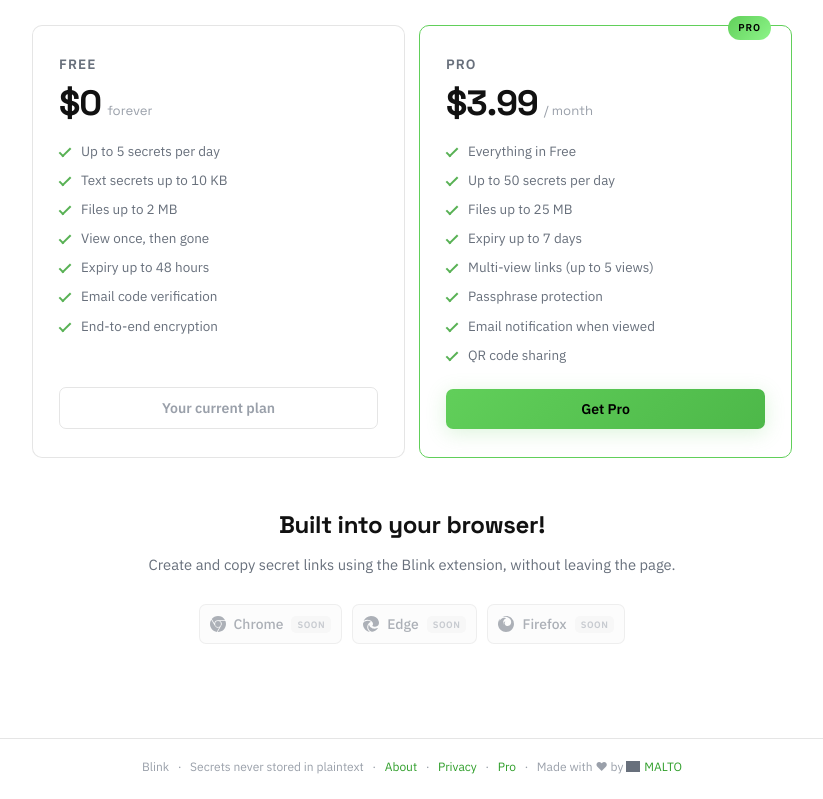
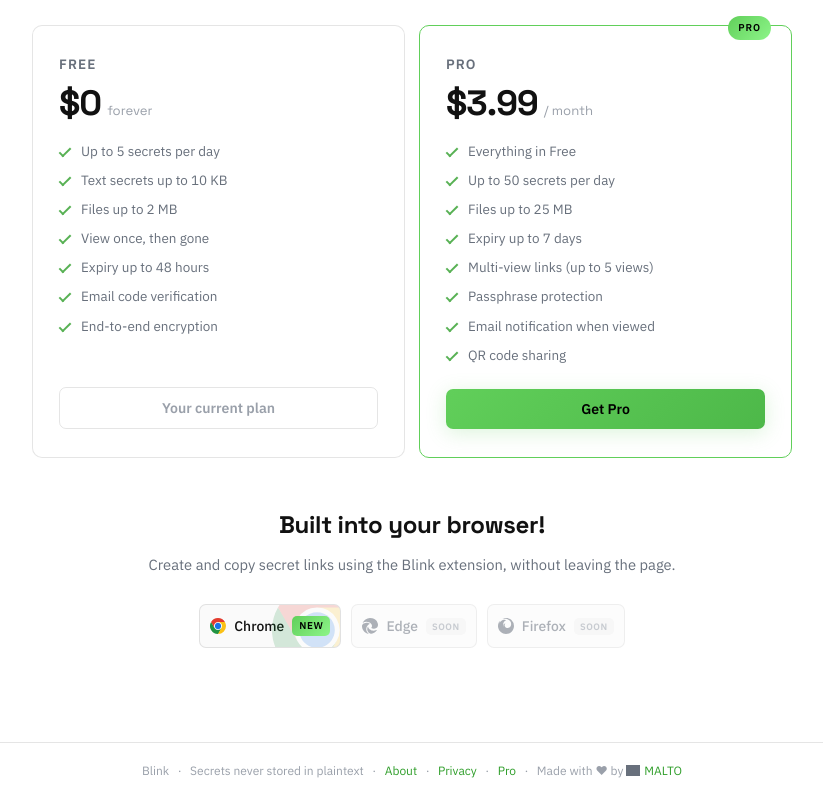
Before and after one commit to MALTOisHERE/onlyonce, a browser extension: page public/index.html in a window 1280 px wide. Shown: the part 973-1772 px from the top of the page, without its empty margins (228-1051 px from the left). Drawn offline with Linux system fonts and the light colour scheme; no server answers; grey boxes are pictures that could not be loaded.

Commit message:
Link Chrome extension listing on homepage and fix hero alignment
Chrome badge now links to the published Chrome Web Store listing with
its real logo and a NEW tag; Edge/Firefox stay disabled until published.
Also fixes the hero badge/link stretching to full width and the
subtitle's narrow text-wrap:balance wrapping.

```diff
--- a/public/index.html
+++ b/public/index.html
@@ -270,10 +270,24 @@
         <h2 class="pricing-title">Built into your browser!</h2>
         <p class="pricing-sub">Create and copy secret links using the Blink extension, without leaving the page.</p>
         <div class="extension-badges">
-          <button class="btn-secondary ext-badge" type="button" disabled title="Coming soon">
-            <svg width="16" height="16" viewBox="0 0 24 24" fill="currentColor"><path d="M12 0C8.21 0 4.831 1.757 2.632 4.501l3.953 6.848A5.454 5.454 0 0 1 12 6.545h10.691A12 12 0 0 0 12 0zM1.931 5.47A11.943 11.943 0 0 0 0 12c0 6.012 4.42 10.991 10.189 11.864l3.953-6.847a5.45 5.45 0 0 1-6.865-2.29zm13.342 2.166a5.446 5.446 0 0 1 1.45 7.09l.002.001h-.002l-5.344 9.257c.206.01.413.016.621.016 6.627 0 12-5.373 12-12 0-1.54-.29-3.011-.818-4.364zM12 16.364a4.364 4.364 0 1 1 0-8.728 4.364 4.364 0 0 1 0 8.728Z"/></svg>
-            Chrome <span class="soon-badge">SOON</span>
-          </button>
+          <a class="btn-secondary ext-badge ext-badge-chrome" href="https://chromewebstore.google.com/detail/kllkcgnchmiaopmnaokioeajmdmfccgi" target="_blank" rel="noopener noreferrer" title="Get Blink for Chrome">
+            <svg class="ext-badge-bg-logo" width="90" height="90" viewBox="0 0 256 256" aria-hidden="true">
+              <path fill="#fff" d="M128.003 199.216c39.335 0 71.221-31.888 71.221-71.223S167.338 56.77 128.003 56.77S56.78 88.658 56.78 127.993s31.887 71.223 71.222 71.223"/>
+              <path fill="#229342" d="M35.89 92.997Q27.92 79.192 17.154 64.02a127.98 127.98 0 0 0 110.857 191.981q17.671-24.785 23.996-35.74q12.148-21.042 31.423-60.251v-.015a63.993 63.993 0 0 1-110.857.017Q46.395 111.19 35.89 92.998"/>
+              <path fill="#fbc116" d="M128.008 255.996A127.97 127.97 0 0 0 256 127.997A128 128 0 0 0 238.837 64q-36.372-3.585-53.686-3.585q-19.632 0-57.152 3.585l-.014.01a63.99 63.99 0 0 1 55.444 31.987a63.99 63.99 0 0 1-.001 64.01z"/>
+              <path fill="#1a73e8" d="M128.003 178.677c27.984 0 50.669-22.685 50.669-50.67s-22.685-50.67-50.67-50.67c-27.983 0-50.669 22.686-50.669 50.67s22.686 50.67 50.67 50.67"/>
+              <path fill="#e33b2e" d="M128.003 64.004H238.84a127.973 127.973 0 0 0-221.685.015l55.419 95.99l.015.008a63.993 63.993 0 0 1 55.415-96.014z"/>
+            </svg>
+            <svg width="16" height="16" viewBox="0 0 256 256" class="ext-badge-icon">
+              <path fill="#fff" d="M128.003 199.216c39.335 0 71.221-31.888 71.221-71.223S167.338 56.77 128.003 56.77S56.78 88.658 56.78 127.993s31.887 71.223 71.222 71.223"/>
+              <path fill="#229342" d="M35.89 92.997Q27.92 79.192 17.154 64.02a127.98 127.98 0 0 0 110.857 191.981q17.671-24.785 23.996-35.74q12.148-21.042 31.423-60.251v-.015a63.993 63.993 0 0 1-110.857.017Q46.395 111.19 35.89 92.998"/>
+              <path fill="#fbc116" d="M128.008 255.996A127.97 127.97 0 0 0 256 127.997A128 128 0 0 0 238.837 64q-36.372-3.585-53.686-3.585q-19.632 0-57.152 3.585l-.014.01a63.99 63.99 0 0 1 55.444 31.987a63.99 63.99 0 0 1-.001 64.01z"/>
+              <path fill="#1a73e8" d="M128.003 178.677c27.984 0 50.669-22.685 50.669-50.67s-22.685-50.67-50.67-50.67c-27.983 0-50.669 22.686-50.669 50.67s22.686 50.67 50.67 50.67"/>
+              <path fill="#e33b2e" d="M128.003 64.004H238.84a127.973 127.973 0 0 0-221.685.015l55.419 95.99l.015.008a63.993 63.993 0 0 1 55.415-96.014z"/>
+            </svg>
+            Chrome
+            <span class="new-badge">NEW</span>
+          </a>
           <button class="btn-secondary ext-badge" type="button" disabled title="Coming soon">
             <svg width="16" height="16" viewBox="0 0 24 24" fill="currentColor"><path d="M21.86 17.86q.14 0 .25.12.1.13.1.25t-.11.33l-.32.46-.43.53-.44.5q-.21.25-.38.42l-.22.23q-.58.53-1.34 1.04-.76.51-1.6.91-.86.4-1.74.64t-1.67.24q-.9 0-1.69-.28-.8-.28-1.48-.78-.68-.5-1.22-1.17-.53-.66-.92-1.44-.38-.77-.58-1.6-.2-.83-.2-1.67 0-1 .32-1.96.33-.97.87-1.8.14.95.55 1.77.41.82 1.02 1.5.6.68 1.38 1.21.78.54 1.64.9.86.36 1.77.56.92.2 1.8.2 1.12 0 2.18-.24 1.06-.23 2.06-.72l.2-.1.2-.05zm-15.5-1.27q0 1.1.27 2.15.27 1.06.78 2.03.51.96 1.24 1.77.74.82 1.66 1.4-1.47-.2-2.8-.74-1.33-.55-2.48-1.37-1.15-.83-2.08-1.9-.92-1.07-1.58-2.33T.36 14.94Q0 13.54 0 12.06q0-.81.32-1.49.31-.68.83-1.23.53-.55 1.2-.96.66-.4 1.35-.66.74-.27 1.5-.39.78-.12 1.55-.12.7 0 1.42.1.72.12 1.4.35.68.23 1.32.57.63.35 1.16.83-.35 0-.7.07-.33.07-.65.23v-.02q-.63.28-1.2.74-.57.46-1.05 1.04-.48.58-.87 1.26-.38.67-.65 1.39-.27.71-.42 1.44-.15.72-.15 1.38zM11.96.06q1.7 0 3.33.39 1.63.38 3.07 1.15 1.43.77 2.62 1.93 1.18 1.16 1.98 2.7.49.94.76 1.96.28 1 .28 2.08 0 .89-.23 1.7-.24.8-.69 1.48-.45.68-1.1 1.22-.64.53-1.45.88-.54.24-1.11.36-.58.13-1.16.13-.42 0-.97-.03-.54-.03-1.1-.12-.55-.1-1.05-.28-.5-.19-.84-.5-.12-.09-.23-.24-.1-.16-.1-.33 0-.15.16-.35.16-.2.35-.5.2-.28.36-.68.16-.4.16-.95 0-1.06-.4-1.96-.4-.91-1.06-1.64-.66-.74-1.52-1.28-.86-.55-1.79-.89-.84-.3-1.72-.44-.87-.14-1.76-.14-1.55 0-3.06.45T.94 7.55q.71-1.74 1.81-3.13 1.1-1.38 2.52-2.35Q6.68 1.1 8.37.58q1.7-.52 3.58-.52Z"/></svg>
             Edge <span class="soon-badge">SOON</span>
--- a/public/style.css
+++ b/public/style.css
@@ -1981,9 +1981,26 @@
   display: inline-flex;
   align-items: center;
   gap: 8px;
+  text-decoration: none;
 }
 .ext-badge:disabled { opacity: .55; cursor: not-allowed; }
 .ext-badge:disabled:hover { border-color: var(--border); color: var(--text-muted); background: var(--surface-2); }
+.ext-badge-chrome {
+  position: relative;
+  overflow: hidden;
+  isolation: isolate;
+  color: var(--text);
+}
+.ext-badge-bg-logo {
+  position: absolute;
+  right: -22px;
+  bottom: -28px;
+  opacity: .18;
+  pointer-events: none;
+  z-index: 0;
+}
+.ext-badge-chrome:hover .ext-badge-bg-logo { opacity: .28; }
+.ext-badge-chrome > :not(.ext-badge-bg-logo) { position: relative; z-index: 1; }
 .soon-badge {
   display: inline-block;
   font-size: .58rem;
@@ -1993,6 +2010,16 @@
   border-radius: 5px;
   background: var(--surface-3);
   color: var(--text-dim);
+}
+.new-badge {
+  display: inline-block;
+  font-size: .62rem;
+  font-weight: 800;
+  letter-spacing: .06em;
+  padding: 2px 7px;
+  border-radius: 5px;
+  background: linear-gradient(135deg, #61cf5a, #8df589);
+  color: #000;
 }
 .ext-badge svg { flex-shrink: 0; }
 
```
